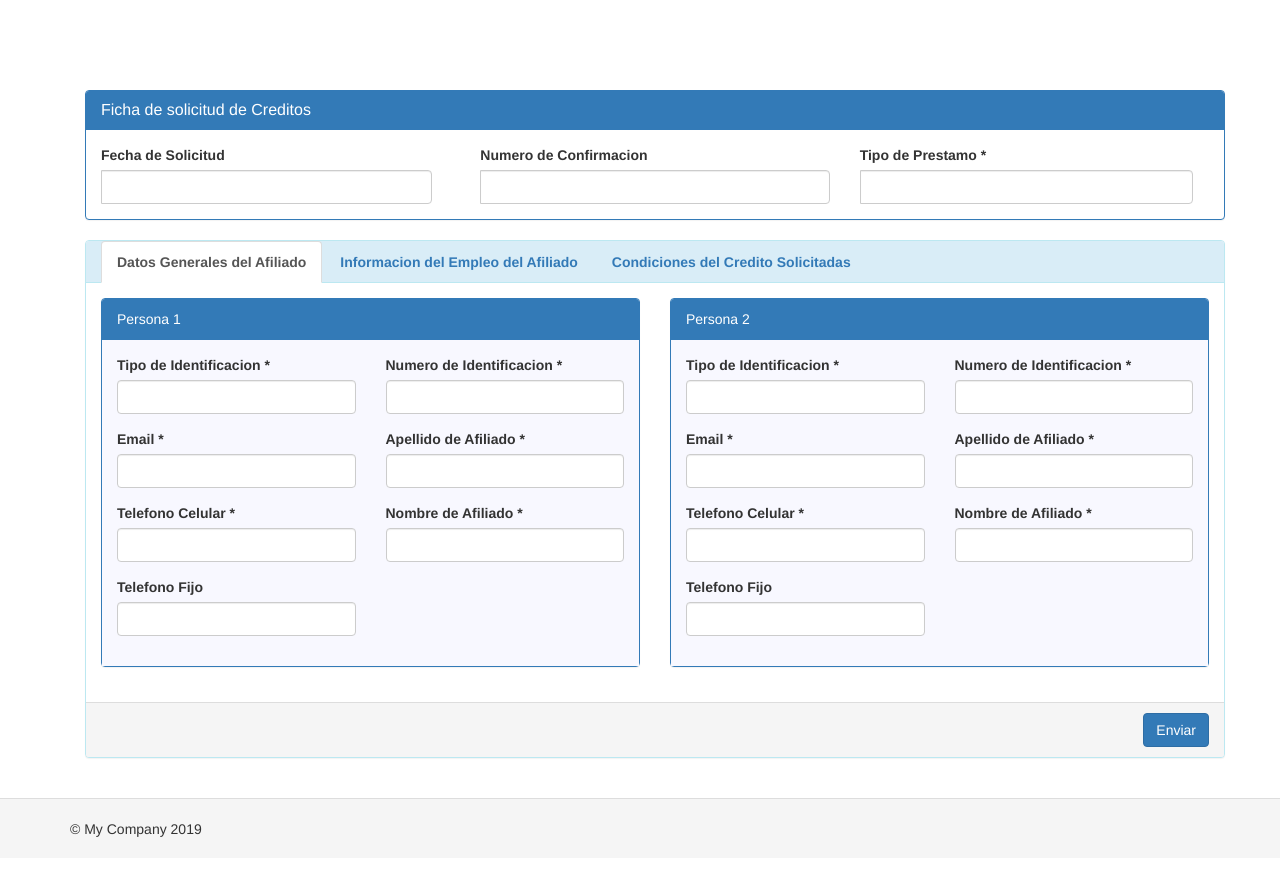
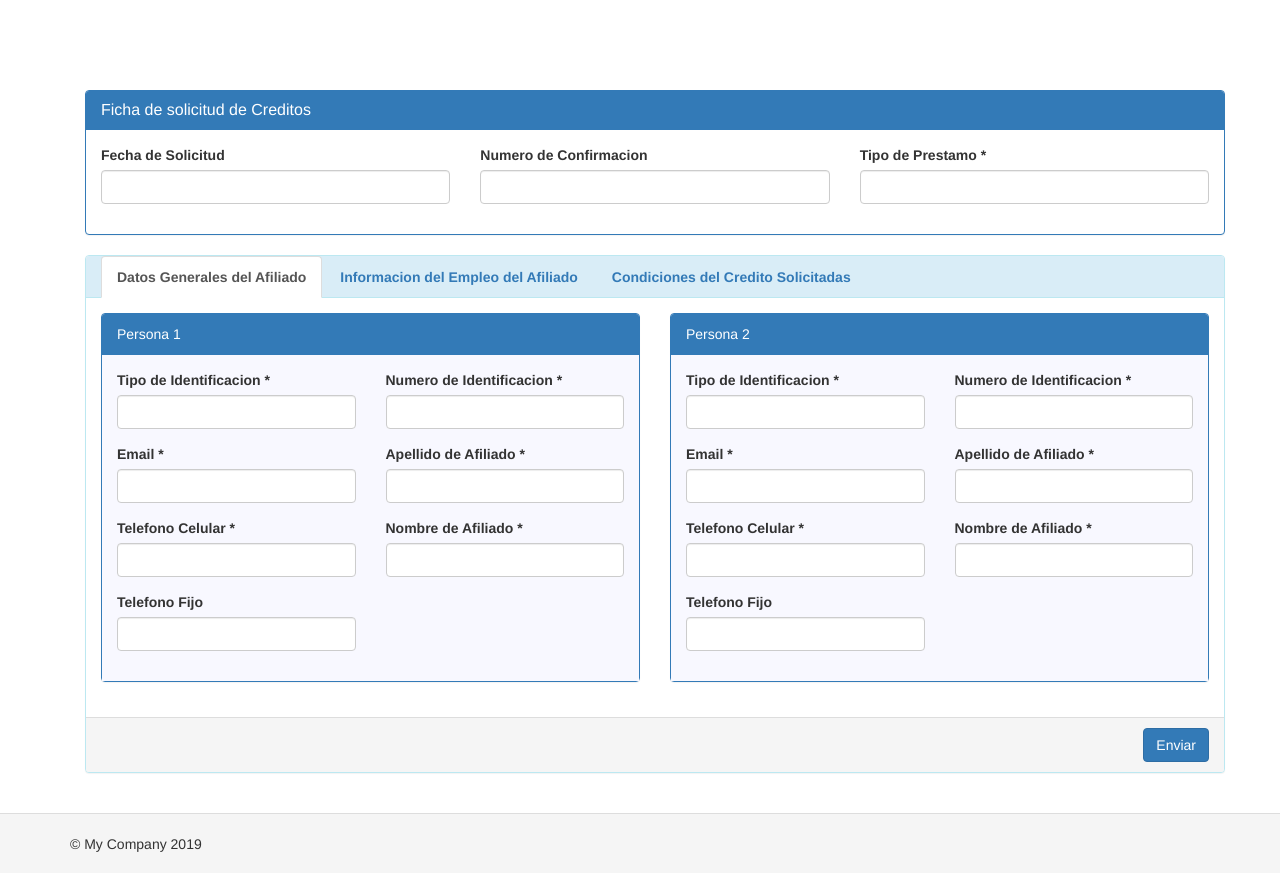
Before and after one commit to yuryeuceda/yii2-rap-pf, a Yii app: template views/site/confirmaciones.php in a window 1280 px wide. Before the commit the page ends 837 px from the top, so only its background shows below. Run offline with PHP 8.4 and a stand-in for Yii, Linux system fonts and the light colour scheme; the template is opened without the code that fills it, so the values that code supplies are empty; form fields are guessed from the names that the template uses; some libraries are stand-ins or nearby versions.

```diff
--- a/views/site/confirmaciones.php
+++ b/views/site/confirmaciones.php
@@ -41,20 +41,13 @@ $form = ActiveForm::begin([
             <?php $form = ActiveForm::begin(['id' => 'contact-form']); ?>
             <div class="row">
                 <div class="col-lg-4">
-                    <div class="input-group">
-                        <?= $form->field($model, 'fechaSol')->textInput()->label('Fecha de Solicitud') ?>
-
-                    </div>
+                    <?= $form->field($model, 'fechaSol')->textInput()->label('Fecha de Solicitud') ?>
                 </div>
                 <div class="col-lg-4">
-                    <div class="input-group">
-                        <?= $form->field($model, 'numConf')->label('Numero de Confirmacion') ?>
-                    </div>
+                    <?= $form->field($model, 'numConf')->label('Numero de Confirmacion') ?>
                 </div>
                 <div class="col-lg-4">
-                    <div class="input-group">
-                        <?= $form->field($model, 'Tpres')->label('Tipo de Prestamo *') ?>
-                    </div>
+                    <?= $form->field($model, 'Tpres')->label('Tipo de Prestamo *') ?>
                 </div>
             </div><!-- /.row -->
         </div>
```
